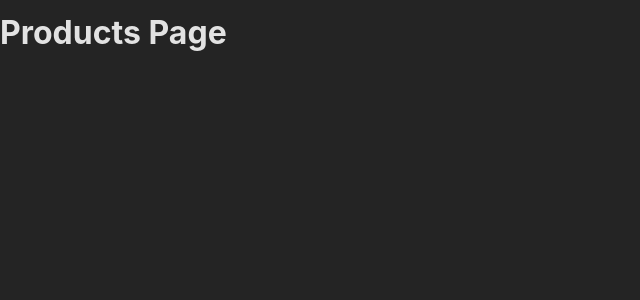
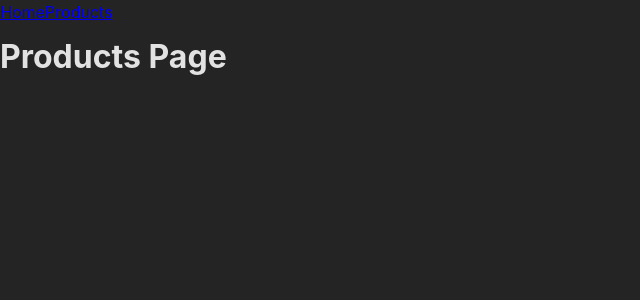
Before and after one commit to KariimAlii/ReactRouterDemo, a React (Vite) app: page /products in a window 1280 px wide. Shown: the top 300 px of the page, without its empty margins (0-640 px from the left). Built offline with nearby package versions, Linux system fonts and the light colour scheme.

Commit message:
Layout & Nested Routes

```diff
--- /dev/null
+++ b/src/components/MainNavigation.jsx
@@ -0,0 +1,14 @@
+import {Link} from "react-router-dom";
+
+export default function MainNavigation() {
+    return (
+        <header>
+            <nav>
+                <ul>
+                    <Link to="/">Home</Link>
+                    <Link to="/products">Products</Link>
+                </ul>
+            </nav>
+        </header>
+    )
+}
--- /dev/null
+++ b/src/pages/Layout.jsx
@@ -0,0 +1,11 @@
+import {Outlet} from "react-router-dom";
+import MainNavigation from "../components/MainNavigation.jsx";
+
+export default function Layout() {
+    return (
+        <>
+            <MainNavigation />
+            <Outlet />
+        </>
+    )
+}
```
Also changed, not shown: src/App.jsx (+9 -2 lines).
